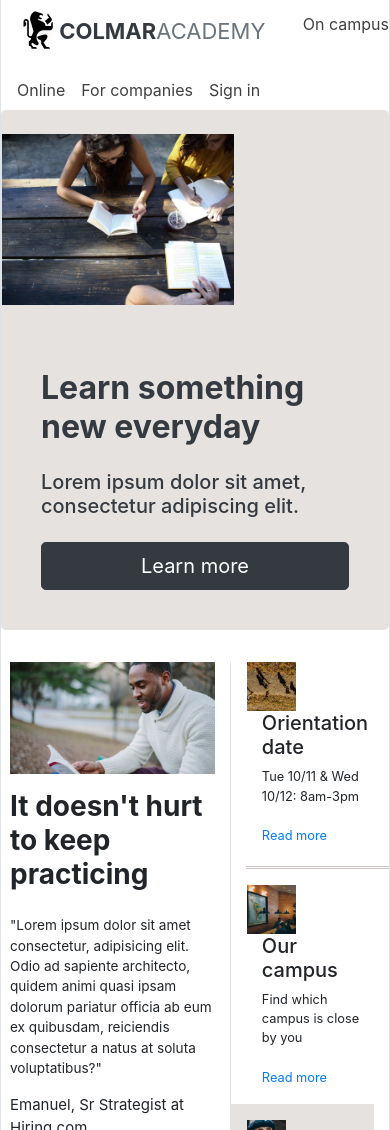
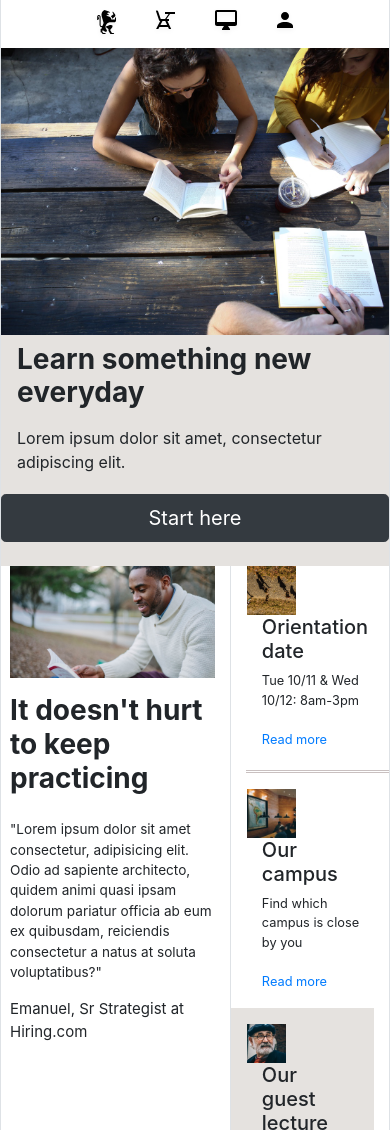
Before and after one commit to Rsiow/colmar-academy, a plain HTML site: page index.html in a window 390 px wide. Shown: the top 1130 px of the page. Drawn offline with nearby package versions, Linux system fonts and the light colour scheme.

Commit message:
update responsive view for mobile, complete jumbotron

```diff
--- a/index.html
+++ b/index.html
@@ -14,31 +14,48 @@
 
 <body>
     <div class="container border-left border-right border-bottom border-color px-0">
-        <header>
+        <header class="d-none d-md-block">
             <!-- Navbar -->
             <ul class="nav">
                 <li class="nav-item">
-                    <a class="nav-link pl-3 logo-font-size" href="#"><img src="./images/ic-logo.svg"
-                            alt="Image not supported" class="header-logo"><span
-                            class="font-weight-bold text-dark">COLMAR</span><span class="text-muted">ACADEMY</span></a>
+                    <a class="nav-link pl-3 logo-font-size header-logo" href="#"><img src="./images/ic-logo.svg"
+                            alt="Image not supported"><span class="font-weight-bold text-dark">COLMAR</span><span
+                            class="text-muted">ACADEMY</span></a>
                 </li>
-                <li class="nav-item ml-auto pt-1">
+                <li class="nav-item ml-auto">
                     <a class="nav-link nav-tab-spacing px-0" href="#">On campus</a>
                 </li>
-                <li class="nav-item pt-1">
+                <li class="nav-item">
                     <a class="nav-link nav-tab-spacing px-0" href="#">Online</a>
                 </li>
-                <li class="nav-item pt-1">
+                <li class="nav-item">
                     <a class="nav-link nav-tab-spacing px-0" href="#">For companies</a>
                 </li>
-                <li class="nav-item pt-1">
+                <li class="nav-item">
                     <a class="nav-link nav-tab-spacing px-0 mr-4" href="#">Sign in</a>
+                </li>
+            </ul>
+        </header>
+        <!-- Mobile Navbar -->
+        <header class="d-block d-md-none">
+            <ul class="nav justify-content-center">
+                <li class="nav-item">
+                    <a class="nav-link pl-3" href="#"><img src="./images/ic-logo.svg" alt="logo"></a>
+                </li>
+                <li class="nav-item">
+                    <a class="nav-link" href="#"><img src="./images/ic-on-campus.svg" alt="on campus"></a>
+                </li>
+                <li class="nav-item">
+                    <a class="nav-link" href="#"><img src="./images/ic-online.svg" alt="online"></a>
+                </li>
+                <li class="nav-item">
+                    <a class="nav-link" href="#"><img src="./images/ic-login.svg" alt="login"></a>
                 </li>
             </ul>
         </header>
 
         <!-- Introduction Jumbotron -->
-        <div class="jumbotron py-4 background-default-color">
+        <div class="jumbotron py-4 background-default-color d-none d-md-block">
             <div class="row">
                 <img src="./images/banner.jpg" alt="Group of people studying together" class="width-size-60 py-0">
                 <div class="col">
@@ -49,6 +66,13 @@
                 </div>
             </div>
         </div>
+        <!-- Mobile introduction jumbotron -->
+        <div class="d-block d-md-none background-default-color">
+            <img src=" ./images/banner.jpg" alt="ppl studying together" id="grid-pic">
+            <p class="h3 font-weight-bold py-2 px-3">Learn something new everyday</p>
+            <p class="pb-1 px-3">Lorem ipsum dolor sit amet, consectetur adipiscing elit.</p>
+            <a class="btn btn-dark btn-lg button-size mb-4" href="#">Start here</a>
+        </div>
 
         <!-- Keep practicing, Orientation date, Our campus, Our guest lecture -->
         <div class="row">
@@ -58,7 +82,8 @@
                 <p class="font-custom">"Lorem ipsum dolor sit amet consectetur, adipisicing elit. Odio ad sapiente
                     architecto,
                     quidem animi
-                    quasi ipsam dolorum pariatur officia ab eum ex quibusdam, reiciendis consectetur a natus at soluta
+                    quasi ipsam dolorum pariatur officia ab eum ex quibusdam, reiciendis consectetur a natus at
+                    soluta
                     voluptatibus?"</p>
                 <p id="emanuel">Emanuel, Sr Strategist at Hiring.com</p>
             </div>
@@ -156,6 +181,7 @@
             </div>
         </div>
         <div class="container">
+            <!-- Thesis Exhibit -->
             <div class="row py-4 my-3">
                 <p class="w-100 text-center h3 font-weight-bold">Thesis exhibit</p>
             </div>
@@ -167,7 +193,8 @@
                     </video>
                     <p class="h5 w-100 pt-3 pb-2">Reimagine urban</p>
                     <p id="small-font">"Lorem ipsum, dolor sit amet consectetur adipisicing elit. Ipsam iste et
-                        reprehenderit eos saepe sequi commodi, natus facere voluptatibus nemo soluta asperiores repellat
+                        reprehenderit eos saepe sequi commodi, natus facere voluptatibus nemo soluta asperiores
+                        repellat
                         similique ratione expedita debitis porro recusandae sint?"</p>
                 </div>
                 <div class="col-5 pl-3">
```
